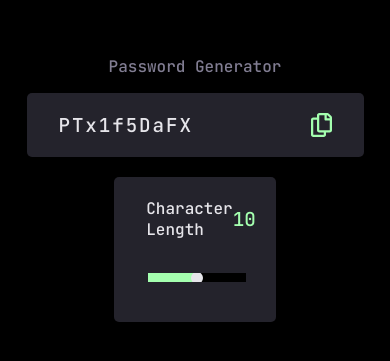
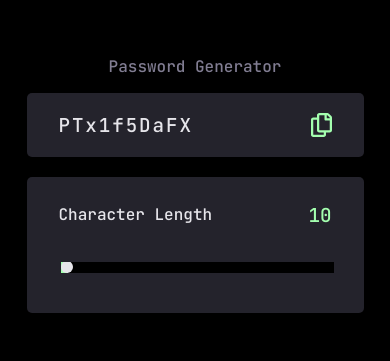
Before and after one commit to sajeell/password-generator, a React (Create React App) app: page / in a window 390 px wide. Shown: the part 257-618 px from the top of the page. Built offline with nearby package versions, Linux system fonts and the light colour scheme.

Commit message:
:new: Slider Done

```diff
--- a/src/component/Main.jsx
+++ b/src/component/Main.jsx
@@ -1,12 +1,13 @@
 import { title } from '../shared/data/data'
 import '../shared/style/main.css'
 
-import { useEffect, useState } from 'react'
+import { useEffect, useRef, useState } from 'react'
 import clipBoardIcon from '../shared/icon/clipboard.svg'
 import Slider from '../shared/input/Slider'
 
 function Main() {
   const [password, setPassword] = useState('')
+  const [length, setLength] = useState(10)
 
   useEffect(() => {
     setPassword('PTx1f5DaFX')
@@ -33,13 +34,16 @@
             id='character-length-row'
           >
             <p id='character-length-label'>Character Length</p>
-            <p id='character-length-value'>10</p>
+            <p id='character-length-value'>{length}</p>
           </div>
           <div
             className='tool-row'
             id='slider-row'
           >
-            <Slider />
+            <Slider
+              value={length}
+              onChange={(e) => setLength(e.target.value)}
+            />
           </div>
           <div
             className='tool-row'
--- a/src/shared/input/Slider.jsx
+++ b/src/shared/input/Slider.jsx
@@ -1,11 +1,15 @@
 import '../style/main.css'
 
-function Slider() {
+function Slider({ value = 10, onChange = () => {} }) {
   return (
     <div className='slider-wrapper'>
       <input
         type='range'
         id='character-length-slider'
+        value={value}
+        min='10'
+        max='100'
+        onChange={onChange}
       />
     </div>
   )
--- a/src/shared/style/main.css
+++ b/src/shared/style/main.css
@@ -106,7 +106,7 @@
 }
 
 input[type='range']::-webkit-slider-runnable-track {
-  height: 10px;
+  min-height: 10px;
   -webkit-appearance: none;
   color: var(--neon-green-color);
   margin-top: -1px;
@@ -117,9 +117,9 @@
   width: 12px;
   height: 12px;
   border-radius: 20px;
-  cursor: pointer;
+  cursor: e-resize;
   background: var(--almost-white-color);
-  box-shadow: -85px 0 0 80px var(--neon-green-color);
+  box-shadow: -195px 0 0 190px var(--neon-green-color);
 }
 
 /* Tools Box Style -> End */
@@ -128,10 +128,26 @@
   .password-box {
     width: 50vw;
   }
+
+  .tools-box {
+    width: 50vw;
+  }
+
+  input[type='range']::-webkit-slider-thumb {
+    box-shadow: -205px 0 0 200px var(--neon-green-color);
+  }
 }
 
 @media screen and (max-width: 768px) {
   .password-box {
     width: 70vw;
   }
+
+  .tools-box {
+    width: 70vw;
+  }
+
+  input[type='range']::-webkit-slider-thumb {
+    box-shadow: -205px 0 0 200px var(--neon-green-color);
+  }
 }
```
